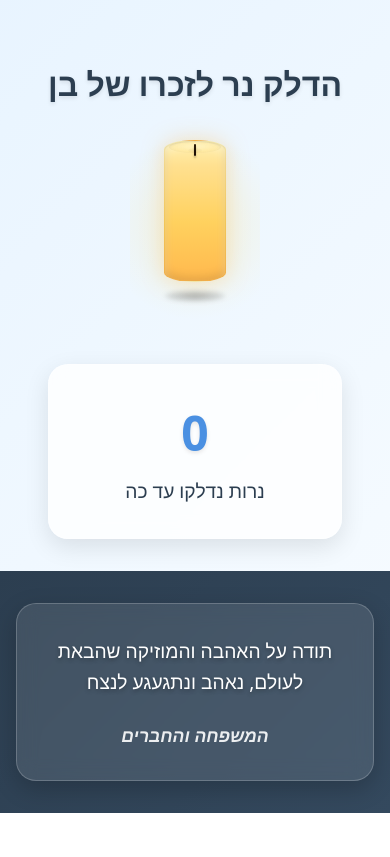
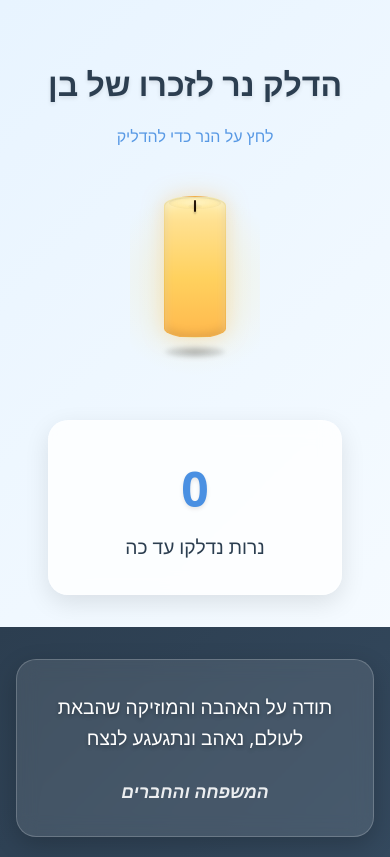
Before and after one commit to tamirre7/memorial-page, a React (Vite) app: page / in a window 390 px wide. Shown: the part 1560-2417 px from the top of the page. Before the commit the page ends 2373 px from the top, so only its background shows below. Built offline with nearby package versions, Linux system fonts and the light colour scheme; no server answers; the database is empty.

Commit message:
fix title bug

```diff
--- a/src/components/Candle/Candle.css
+++ b/src/components/Candle/Candle.css
@@ -37,7 +37,12 @@
 
 .candle-title{
   font-size:2.5rem; font-weight:700; color:#2c3e50;
-  margin-bottom:2rem; text-shadow:0 2px 4px rgba(0,0,0,.1);
+  margin-bottom:0.5rem; text-shadow:0 2px 4px rgba(0,0,0,.1);
+}
+
+.candle-subtitle{
+  font-size:1.2rem; font-weight:500; color:#4a90e2;
+  margin-bottom:3rem; opacity:0.9;
 }
 
 .candle-interactive{ position:relative; margin-bottom:3rem; }
@@ -218,7 +223,8 @@
     --shadow-h: 12px;
   }
   .candle-container{ padding:0 1rem; }
-  .candle-title{ font-size:2rem; margin-bottom:2rem; display: block; }
+  .candle-title{ font-size:2rem; margin-bottom:0.5rem; display: block; }
+  .candle-subtitle{ font-size:1rem; margin-bottom:3rem; }
   .candle-item{ width:75px; height:170px; }
   .thanks-message{ top:-80px; padding:1rem 1.5rem; }
 }
--- a/src/components/Candle/Candle.jsx
+++ b/src/components/Candle/Candle.jsx
@@ -88,6 +88,7 @@ useEffect(() => {
     <section className="candle-section" dir="rtl">
       <div className="candle-container">
         <h2 className="candle-title">הדלק נר לזכרו של בן</h2>
+        <p className="candle-subtitle">לחץ על הנר כדי להדליק</p>
 
         <div className="candle-interactive">
           <div
```
